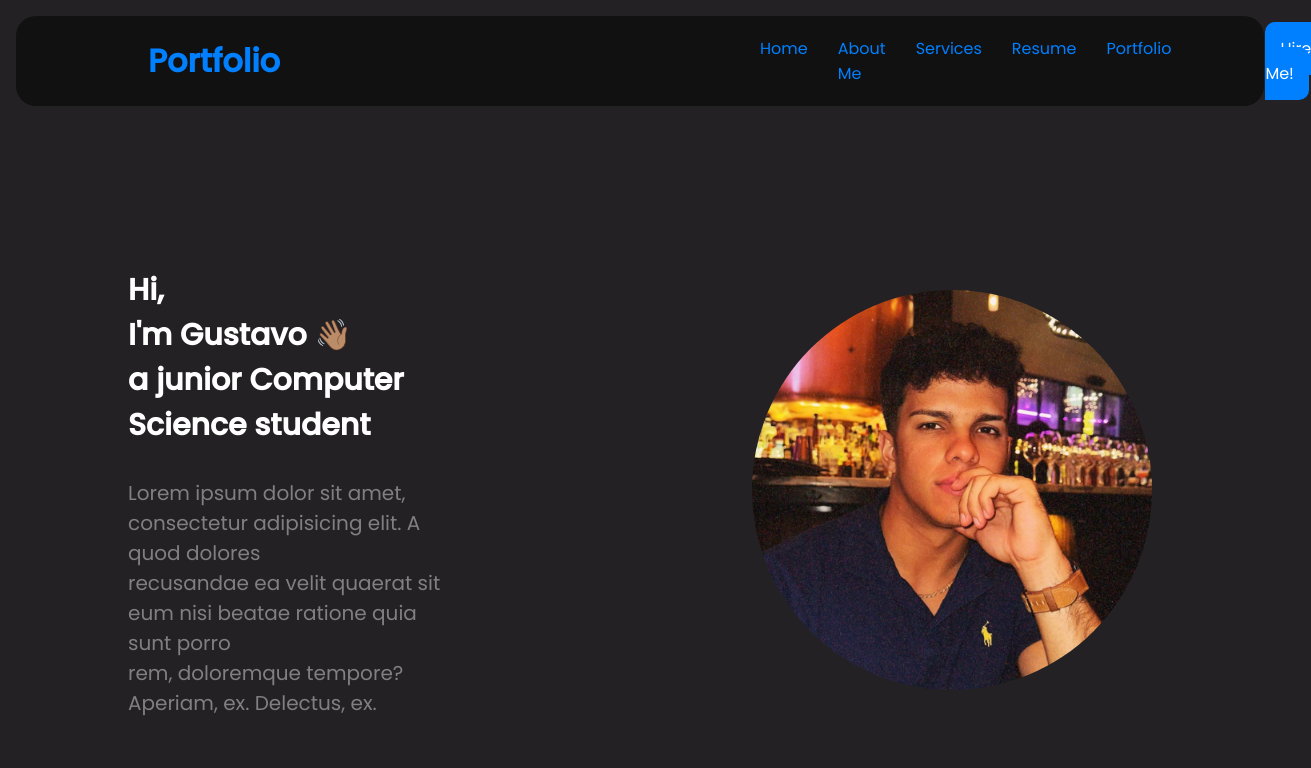
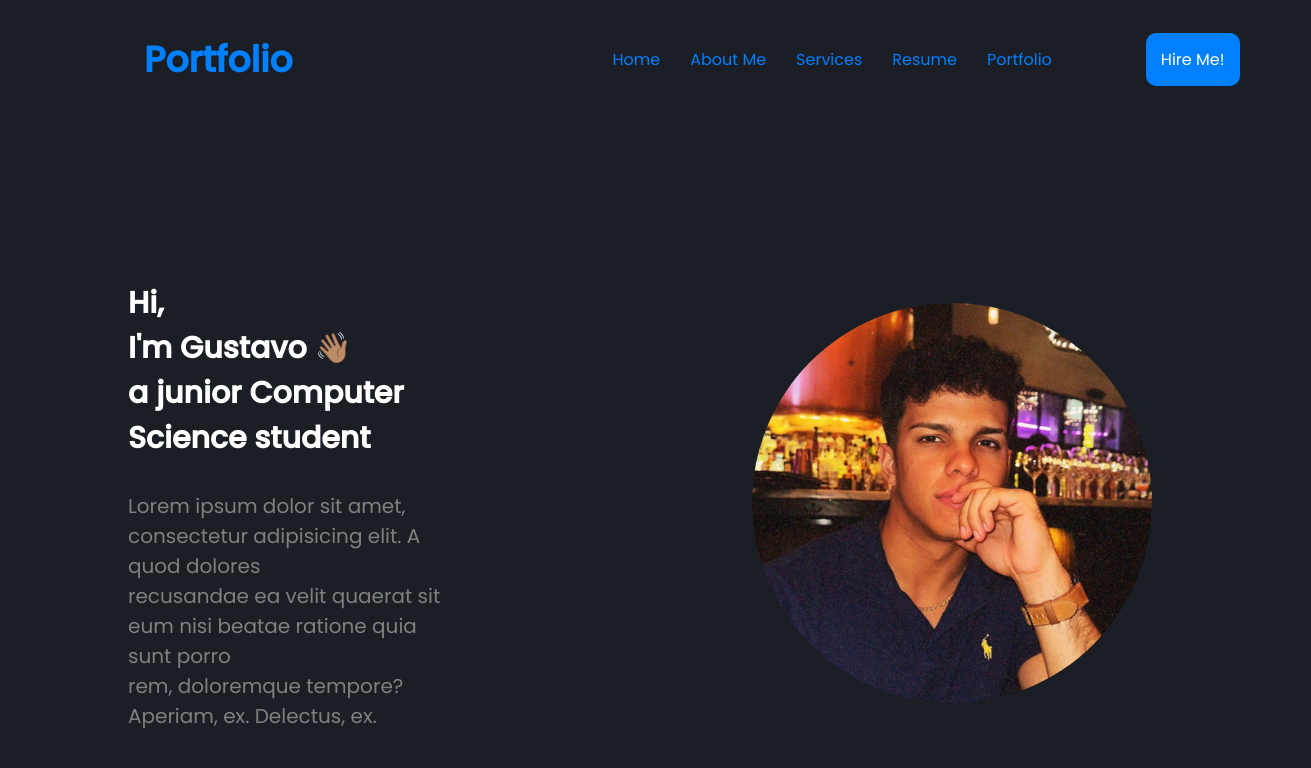
Before and after one commit to GustavoRassi/Portfolio, a plain HTML site: page index.html in a window 1280 px wide. Shown: the whole page, 1311 px wide, since content can reach past the window. Drawn offline with Linux system fonts and the light colour scheme.

Commit message:
organized css, changed background color and blended navigation bar with body

```diff
--- a/index.html
+++ b/index.html
@@ -7,9 +7,11 @@
         <title>Personal Portfolio | Home</title>
         <link rel="icon" href="profile_img_gr.png">
         <link rel="stylesheet" href="style.css">
+        <link rel="stylesheet" href="navigation-bar.css">
     </head>
     <body>
-        <div class="navigation-bar">
+        <section>
+            <div class="navigation-bar">
             <div class="portfolio-icon-link">
                 <a href="index.html">
                     <h1>Portfolio</h1>
@@ -28,6 +30,7 @@
                 <a href="hire_me.html">Hire Me!</a>
             </div>
         </div>
+        </section>
         <br><br>
         <section>
             <div class="body-content">
--- a/style.css
+++ b/style.css
@@ -10,41 +10,13 @@
 body{
     font-family: 'Poppins', sans-serif;
     color: white;
-    background-color: #242124;
+    background-color: #1b1f25;
     width: auto;
 }
 a{
     text-decoration: none;
 }
 
-.navigation-bar{
-    display: flex;
-    align-items: center;
-    background-color: #111111;
-    padding: 20px;
-    margin: 1em;
-    margin-bottom: 2em;;
-    border-radius: 20px;
-}
-.navigation-bar-links a{
-    margin-right: 30px;
-    color: #007FFF;
-}
-.navigation-bar-links a:hover{
-    color: white;
-}
-
-.navigation-bar-links ul{
-    display: flex;
-    list-style: none;
-}
-
-.navigation-bar-links{
-    margin-right: 4em;
-}
-.navigation-bar-links:hover{
-    color: white;
-}
 .portfolio-icon-link {
     margin-right: 30em;
     margin-left: 7em;
```
Also changed, not shown: hire_me.html (+5 -0 lines).
